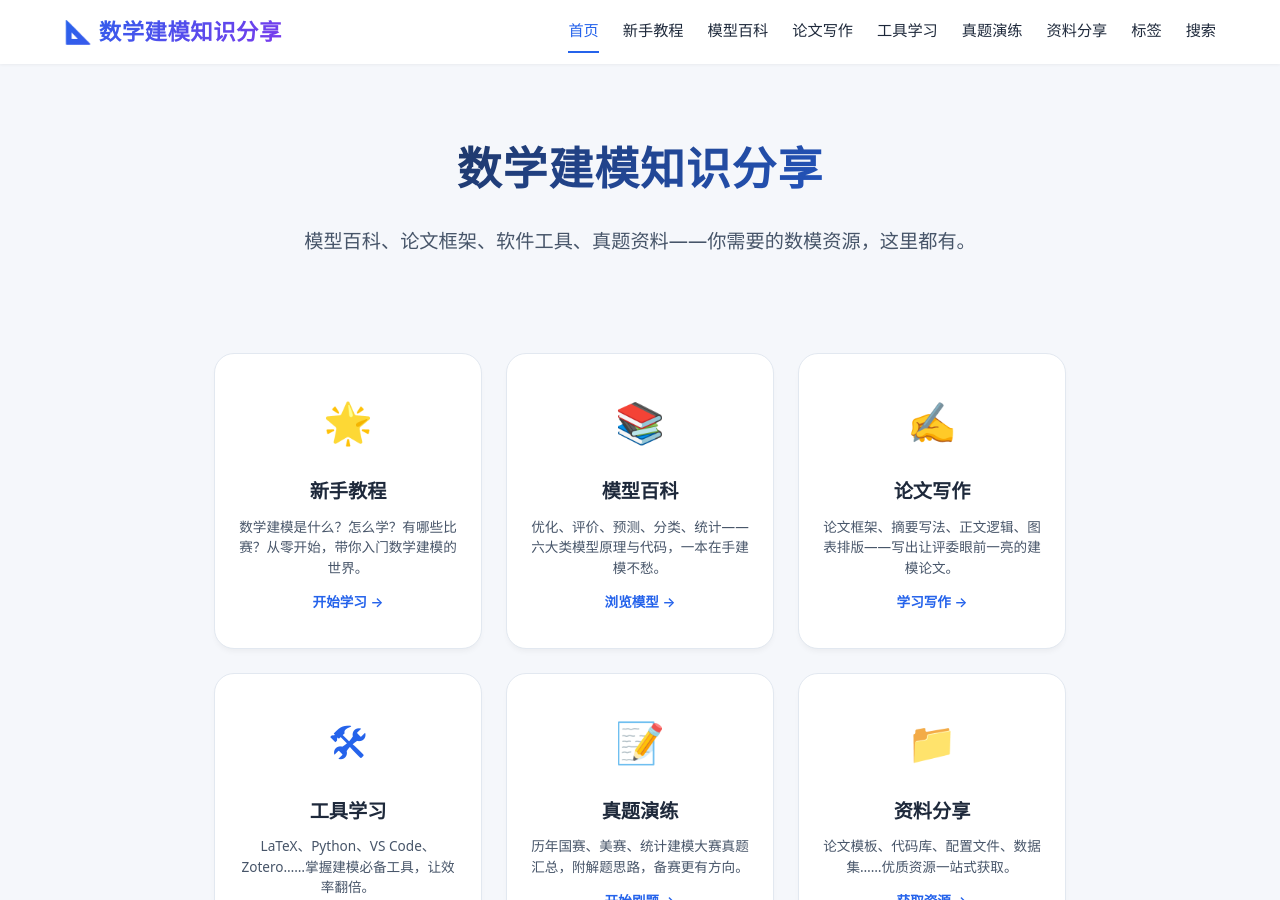
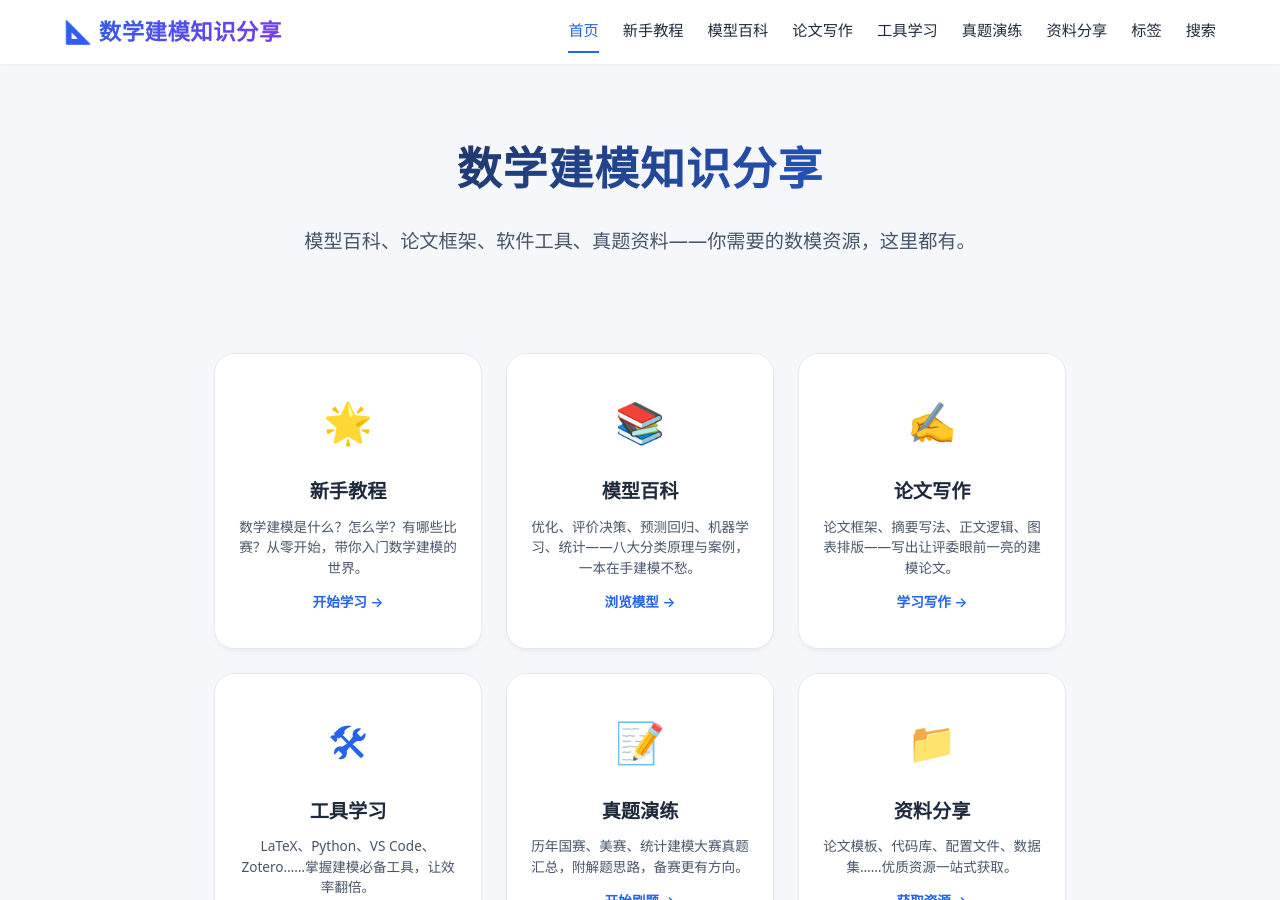
Before and after one commit to KawaiiWarma520/math-modeling, a Jekyll site: the page built from index.html, in a window 1280 px wide and 900 px high. Built offline with Jekyll 4.4.1, drawn with Linux system fonts in a browser that asks for light colours; the list of posts is cut into pages by our own code.

Commit message:
fix: 更新模型百科描述为八大分类
首页卡片和栏目页 description 同步更新，
去掉"六大类"改为"八大分类"描述。

```diff
--- a/index.html
+++ b/index.html
@@ -22,7 +22,7 @@ layout: default
     <a href="{{ '/model-learning/' | relative_url }}" class="category-card">
       <div class="icon">📚</div>
       <h3>模型百科</h3>
-      <p>优化、评价、预测、分类、统计——六大类模型原理与代码，一本在手建模不愁。</p>
+      <p>优化、评价决策、预测回归、机器学习、统计——八大分类原理与案例，一本在手建模不愁。</p>
       <span class="card-link">浏览模型 →</span>
     </a>
     <a href="{{ '/paper-writing/' | relative_url }}" class="category-card">
--- a/model-learning/index.html
+++ b/model-learning/index.html
@@ -1,7 +1,7 @@
 ---
 layout: page
 title: 📚 模型百科
-description: 优化模型、评价模型、预测模型、分类模型、统计模型、其他模型——六大类模型，从原理到代码，一本在手，建模不愁。
+description: 优化模型、评价与决策模型、预测与回归模型、机器学习模型、统计模型、其他模型——八大分类，从原理到代码，一本在手，建模不愁。
 ---
 
 {% assign model_posts = site.posts | where: "categories", "模型百科" %}
```
